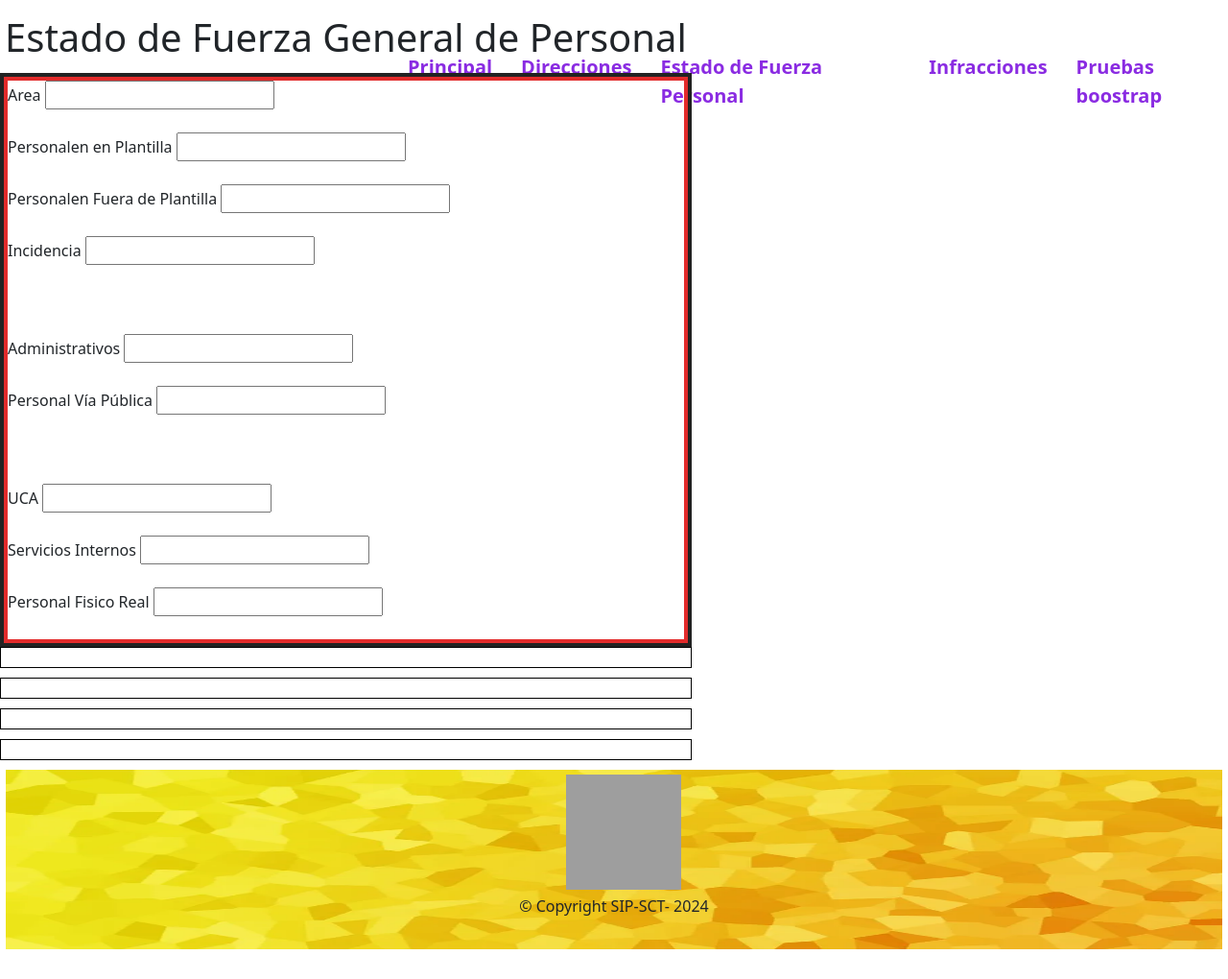
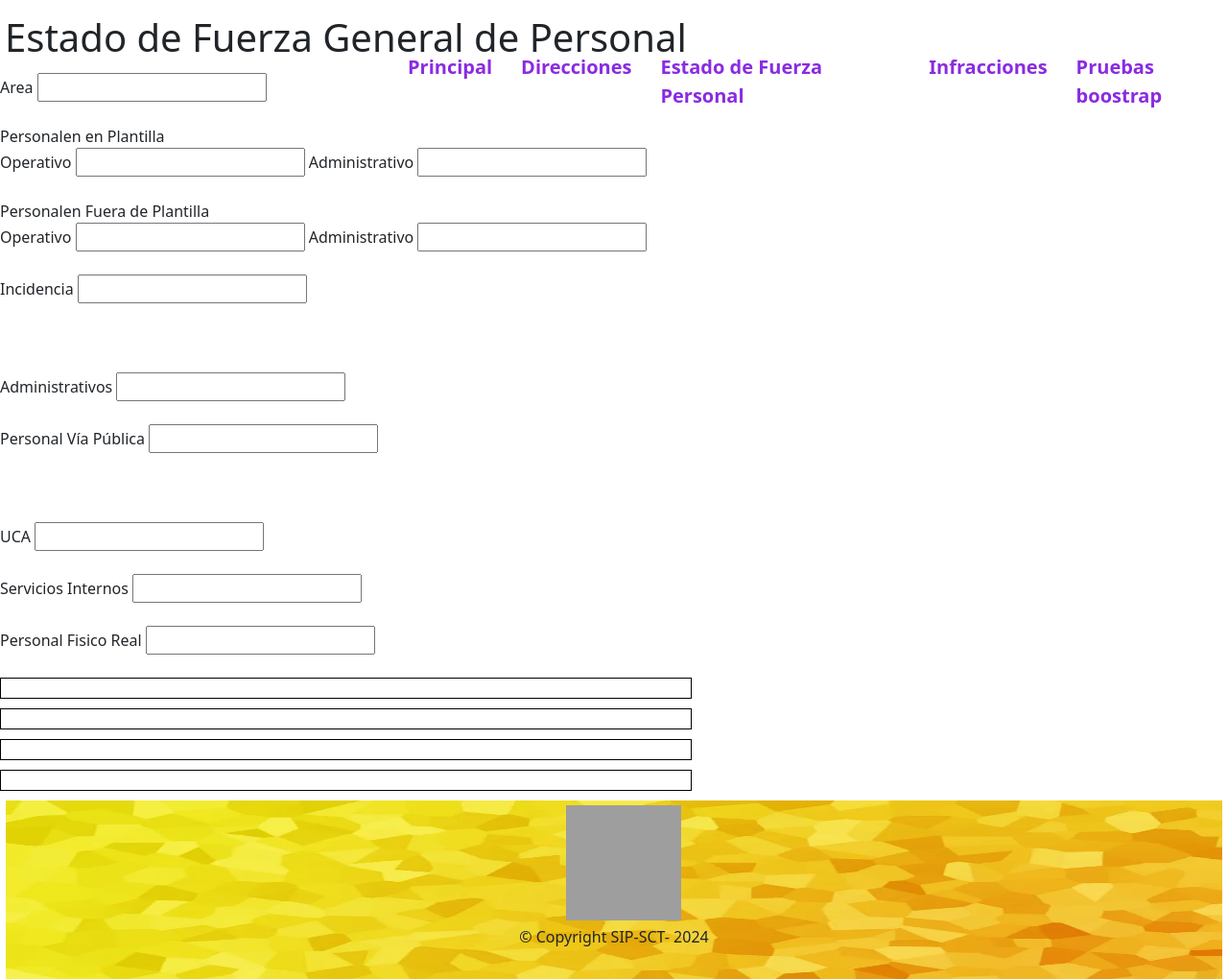
Before and after one commit to Samziro5/websip, a PHP site: page /EstadoFuerza.html in a window 1280 px wide. Shown: the part 210-1230 px from the top of the page at 96% size. Before the commit the page ends 1199 px from the top, so only its background shows below. Run offline with PHP 8.4, Linux system fonts and the light colour scheme; grey boxes are pictures that could not be loaded.

Commit message:
nuevo comit

```diff
--- a/EstadoFuerza.html
+++ b/EstadoFuerza.html
@@ -43,17 +43,25 @@
         <h1>Estado de Fuerza General de Personal</h1>
         <section>
             <div class="container-formulario">
-                <div class="row-formulario">
-                    <div class="column-formulario">
+                <div class="row-formulario-1">
+                    <div class="column-formulario-1">
                         <form action="#" method="post">
                             <label for="area">Area</label>
                             <input type="text" id="area" name="area" required>
                             <br><br>
                             <label for="per-plantilla">Personalen en Plantilla</label>
-                            <input type="text" id="per-plantilla" name="per-plantilla" required>
+                            <br>
+                            <label for="per-operativo">Operativo</label>
+                            <input type="text" id="per-operativo" name="per-operativo" required>
+                            <label for="per-admon">Administrativo</label>
+                            <input type="text" id="per-admon" name="per-admon" required>
                             <br><br>
                             <label for="per-fuer-plantilla">Personalen Fuera de Plantilla</label>
-                            <input type="text" id="per-fuer-plantilla" name="per-fuer-plantilla" required>
+                            <br>
+                            <label for="per-fuer-plantilla-operativo">Operativo</label>
+                            <input type="text" id="per-fuer-plantilla-operativo" name="per-fuer-plantilla-operativo" required>
+                            <label for="per-fuer-plantilla-admon">Administrativo</label>
+                            <input type="text" id="per-fuer-plantilla-admon" name="per-fuer-plantilla-admon" required>
                             <br><br>
                             <label for="incidencia">Incidencia</label>
                             <input type="text" id="incidencia" name="incidencia" required>
--- a/style.css
+++ b/style.css
@@ -657,7 +657,10 @@ text-align: center;
     height: 10%;
     border:4px solid #e22b2b;
 }
-
+.column-formulario-1{
+    display: flex;
+    flex-direction: row;
+}
 @media(max-width: 600px){
 
 }
```
